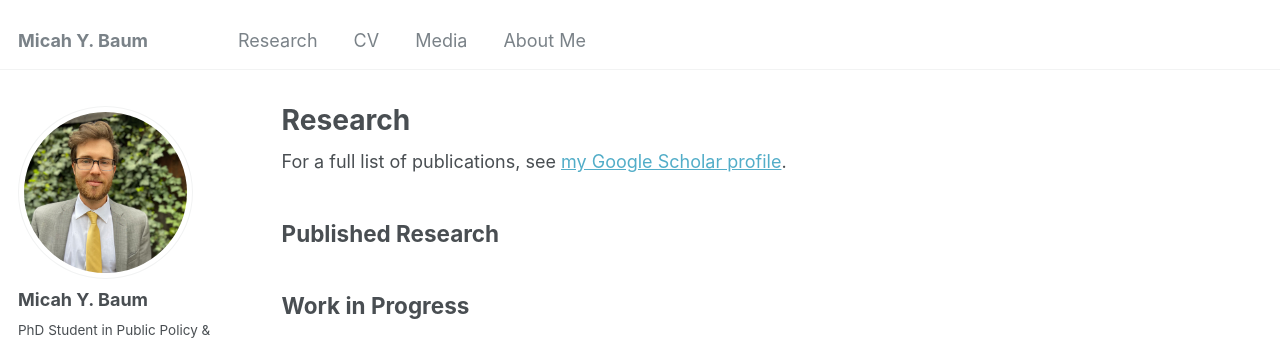
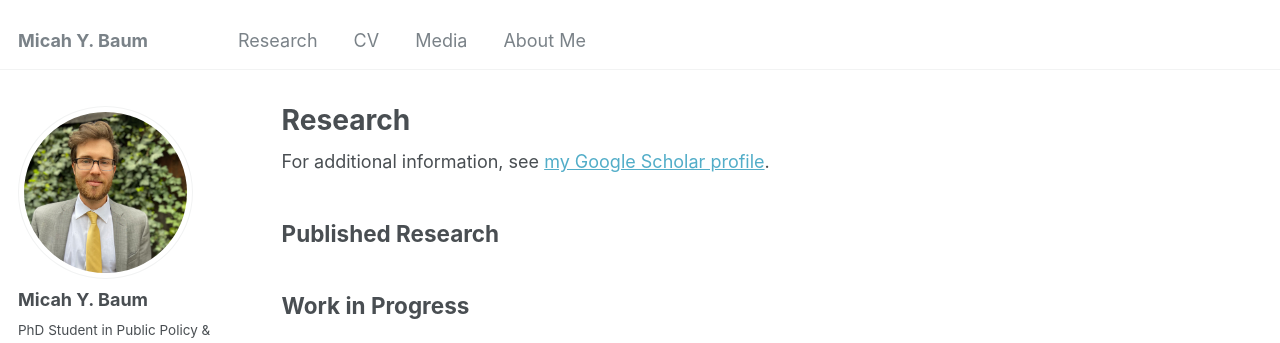
Before and after one commit to micah-baum/micah-baum.github.io, a Jekyll site: the page built from _pages/research.md, in a window 1280 px wide. Shown: the top 343 px of the page. Built offline with Jekyll 4.4.1, drawn with Linux system fonts in a browser that asks for light colours; some web fonts are replaced.

Commit message:
Update research.md

```diff
--- a/_pages/research.md
+++ b/_pages/research.md
@@ -6,7 +6,7 @@ author_profile: true
 ---
 
 {% if site.author.googlescholar %}
-  <div class="wordwrap">For a full list of publications, see <a href="{{site.author.googlescholar}}">my Google Scholar profile</a>.</div>
+  <div class="wordwrap">For additional information, see <a href="{{site.author.googlescholar}}">my Google Scholar profile</a>.</div>
 {% endif %}
 
 {% include base_path %}
```
